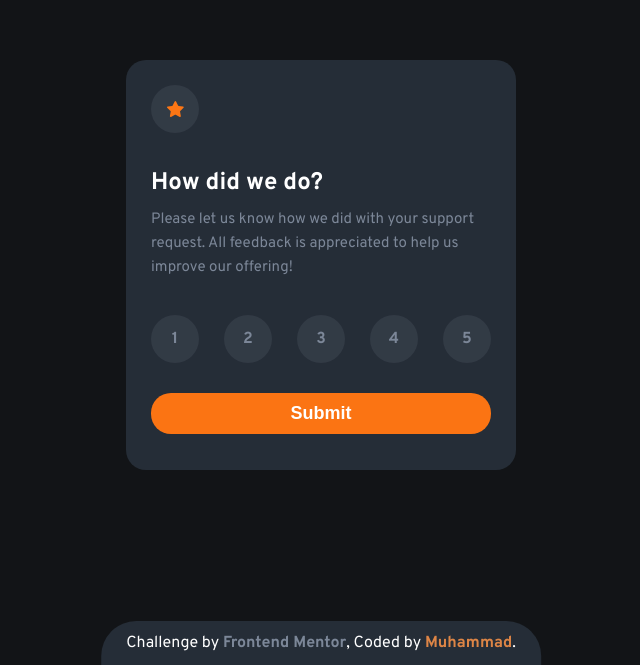
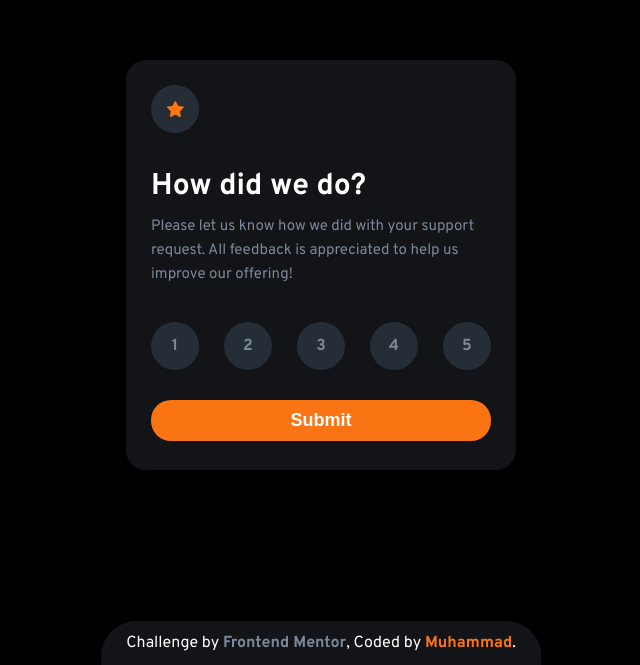
Before and after one commit to muhammad-abdusalam/Interactive-rating-component, a plain HTML site: page index.html in a window 1280 px wide. Shown: the part 135-800 px from the top of the page, without its empty margins (319-959 px from the left). Drawn offline with Linux system fonts and the light colour scheme.

Commit message:
Colors Updated.

```diff
--- a/css/main.css
+++ b/css/main.css
@@ -6,7 +6,7 @@
   --medium-grey: hsl(216, 12%, 54%);
   --dark-blue: hsl(213, 19%, 18%);
   --very-dark-blue: hsl(216, 12%, 8%);
-  --bullet-bck-color: hsl(216deg 10% 42% / 23%);
+  /* --bullet-bck-color: hsl(216deg 10% 42% / 23%); */
 }
 /* Global */
 * {
@@ -23,6 +23,7 @@ img {
 }
 h1 {
   color: var(--white);
+  font-size: 30px;
 }
 p {
   color: var(--medium-grey);
@@ -33,7 +34,7 @@ a {
 }
 body {
   font-family: "Overpass", sans-serif;
-  background-color: var(--very-dark-blue);
+  background-color: #000;
 }
 main {
   min-height: 100vh;
@@ -44,7 +45,7 @@ main {
 .rate-state,
 .thank-state {
   position: absolute;
-  background-color: var(--dark-blue);
+  background-color: var(--very-dark-blue);
   width: 390px;
   height: 410px;
   padding: 25px;
@@ -75,7 +76,7 @@ main {
   justify-content: center;
   align-items: center;
 
-  background-color: var(--bullet-bck-color);
+  background-color: var(--dark-blue);
 }
 .rate-state h1 {
   margin-bottom: 10px;
@@ -114,7 +115,7 @@ main {
   align-items: center;
 
   color: var(--medium-grey);
-  background-color: var(--bullet-bck-color);
+  background-color: var(--dark-blue);
 
   font-weight: bold;
 
@@ -212,7 +213,7 @@ p.popUp {
   padding: 6px 15px;
   border-radius: 20px;
 
-  background-color: var(--bullet-bck-color);
+  background-color: var(--dark-blue);
   color: var(--orange);
 }
 .thank-state h1 {
@@ -240,7 +241,7 @@ footer {
   left: 50%;
   transform: translateX(-50%);
 
-  background-color: var(--dark-blue);
+  background-color: var(--very-dark-blue);
   color: var(--white);
 
   padding: 12px 25px;
@@ -260,6 +261,6 @@ footer a:first-of-type {
   font-weight: bold;
 }
 footer a:last-of-type {
-  color: hsl(25deg 69% 57%);
+  color: var(--orange);
   font-weight: bold;
 }
```
